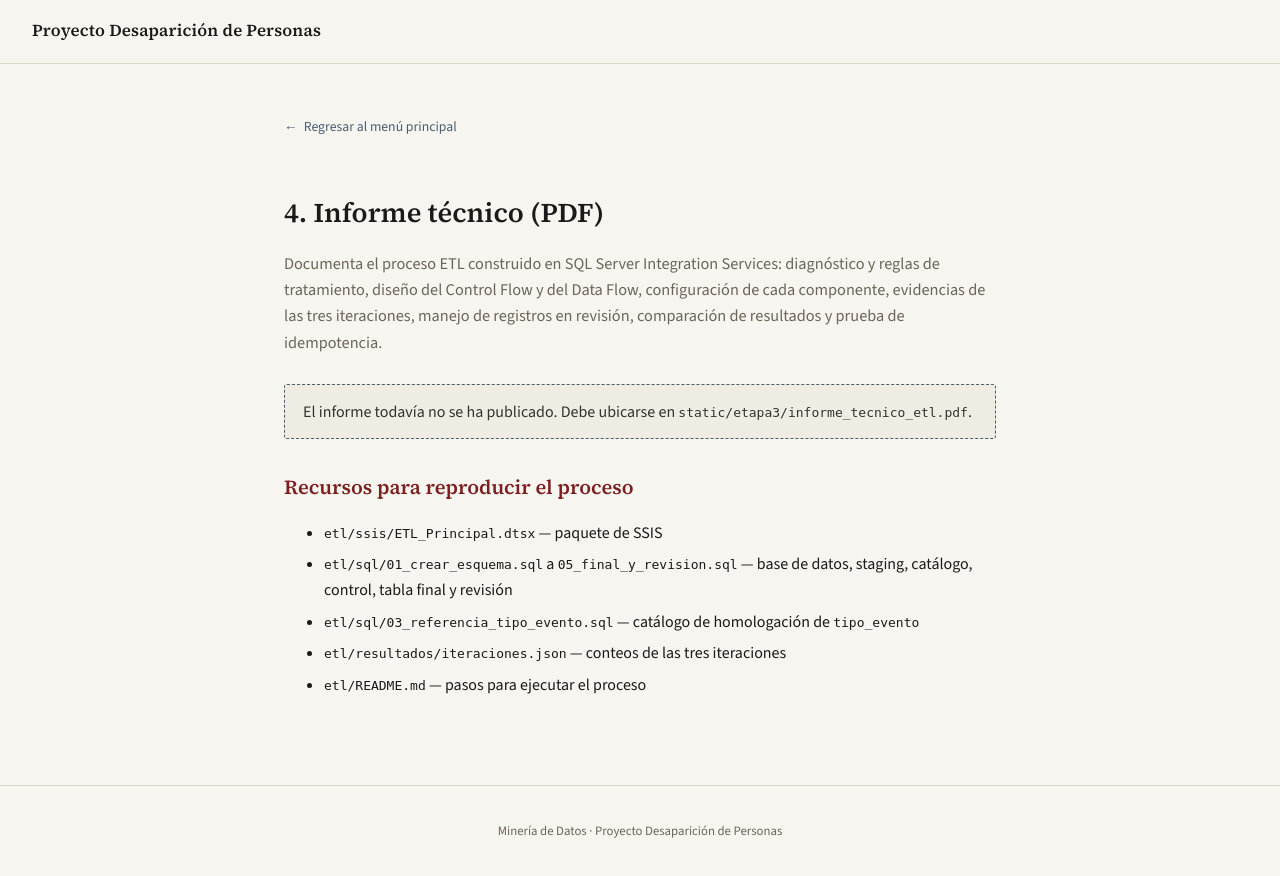
After one commit to Teffy-glicth/Poyecto_DesaparicionPersonas, a Flask app: page /etapa3/informe in a window 1280 px wide. The commit adds this page. Run offline with Flask 3, Linux system fonts and the light colour scheme.

Commit message:
Agregar vistas y resultados de Etapa 3

```diff
--- a/app.py
+++ b/app.py
@@ -1,9 +1,11 @@
 import csv
+import io
 import json
 import os
+import re
 from pathlib import Path
 
-from flask import Flask, abort, render_template, send_from_directory
+from flask import Flask, Response, abort, render_template, send_from_directory, url_for
 
 app = Flask(__name__)
 
@@ -33,6 +35,25 @@ ETAPA2_MENU = [
 ]
 ETAPA2_MENU_BY_SLUG = {item["slug"]: item for item in ETAPA2_MENU}
 
+ETAPA3_MENU = [
+    {"numero": 1, "slug": "reglas", "titulo": "Reglas de tratamiento"},
+    {"numero": 2, "slug": "diseno", "titulo": "Diseño del ETL en SSIS"},
+    {"numero": 3, "slug": "iteraciones", "titulo": "Resultados de las tres iteraciones"},
+    {"numero": 4, "slug": "informe", "titulo": "Informe técnico (PDF)"},
+    {"numero": 5, "slug": "video", "titulo": "Video de demostración"},
+]
+ETAPA3_MENU_BY_SLUG = {item["slug"]: item for item in ETAPA3_MENU}
+
+ETAPA3_STATIC = BASE_DIR / "static" / "etapa3"
+ETAPA3_INFORME = "informe_tecnico_etl.pdf"
+ETAPA3_VIDEO_LOCAL = "video_demostracion.mp4"
+RESULTADOS_ETL_PATH = BASE_DIR / "etl" / "resultados" / "iteraciones.json"
+# Enlace publico del video (YouTube "no listado" o Google Drive con permiso
+# "cualquier persona con el enlace"). Se puede definir aqui o con la variable
+# de entorno ETAPA3_VIDEO_URL en el servicio donde se publique la app.
+ETAPA3_VIDEO_URL = os.environ.get("ETAPA3_VIDEO_URL", "")
+REPO_URL = os.environ.get("REPO_URL", "")
+
 MUESTRA_MAX_FILAS = 50
 
 
@@ -41,6 +62,7 @@ def inject_menu():
     return {
         "etapa1_menu": ETAPA1_MENU,
         "etapa2_menu": ETAPA2_MENU,
+        "etapa3_menu": ETAPA3_MENU,
         "current_slug": None,
     }
 
@@ -243,5 +265,77 @@ def etapa2_pagina(slug):
         titulo=item["titulo"],
         current_slug=slug,
     )
+
+# ---------- Etapa 3 ----------
+
+def video_embed_url(url):
+    """Convierte un enlace de YouTube o Google Drive en su URL de inserción."""
+    if not url:
+        return None
+    m = re.search(r"(?:youtube\.com/watch\?v=|youtu\.be/|youtube\.com/shorts/)([\w-]{11})", url)
+    if m:
+        return f"https://www.youtube.com/embed/{m.group(1)}"
+    m = re.search(r"drive\.google\.com/file/d/([\w-]+)", url)
+    if m:
+        return f"https://drive.google.com/file/d/{m.group(1)}/preview"
+    return url
+
+
+def cargar_resultados_etl():
+    if not RESULTADOS_ETL_PATH.exists():
+        abort(500, description="Falta etl/resultados/iteraciones.json.")
+    with open(RESULTADOS_ETL_PATH, encoding="utf-8") as f:
+        return json.load(f)
+
+
+@app.route("/etapa3/iteraciones.csv")
+def descargar_iteraciones():
+    datos = cargar_resultados_etl()
+    campos = ["id_carga", "iteracion", "ejecucion", "flujo", "recibidos", "aceptados",
+              "duplicados", "revision", "ya_existian"]
+    salida = io.StringIO()
+    writer = csv.DictWriter(salida, fieldnames=campos, extrasaction="ignore")
+    writer.writeheader()
+    writer.writerows(datos["ejecuciones"])
+    return Response(
+        "\ufeff" + salida.getvalue(), mimetype="text/csv",
+        headers={"Content-Disposition": "attachment; filename=iteraciones_etl.csv"},
+    )
+
+
+@app.route("/etapa3/<slug>")
+def etapa3_pagina(slug):
+    if slug not in ETAPA3_MENU_BY_SLUG:
+        abort(404)
+
+    if slug in ("reglas", "diseno"):
+        return render_template(f"etapa3_{slug}.html", current_slug=slug)
+
+    if slug == "informe":
+        return render_template(
+            "etapa3_informe.html",
+            hay_informe=(ETAPA3_STATIC / ETAPA3_INFORME).exists(),
+            informe_url=url_for("static", filename=f"etapa3/{ETAPA3_INFORME}"),
+            repo_url=REPO_URL,
+            current_slug=slug,
+        )
+
+    if slug == "iteraciones":
+        return render_template(
+            "etapa3_iteraciones.html",
+            datos=cargar_resultados_etl(),
+            current_slug=slug,
+        )
+
+    video_local = (ETAPA3_STATIC / ETAPA3_VIDEO_LOCAL).exists()
+    return render_template(
+        "etapa3_video.html",
+        video_url=ETAPA3_VIDEO_URL,
+        video_embed=video_embed_url(ETAPA3_VIDEO_URL),
+        video_local_url=url_for("static", filename=f"etapa3/{ETAPA3_VIDEO_LOCAL}") if video_local else None,
+        current_slug=slug,
+    )
+
+
 if __name__ == "__main__":
     app.run(debug=True, port=int(os.environ.get("PORT", 5000)))
--- a/static/css/style.css
+++ b/static/css/style.css
@@ -338,3 +338,100 @@ th { background: var(--color-badge-bg); color: var(--color-text); font-weight: 6
 .tabla-diccionario td, .tabla-diccionario th { vertical-align: top; }
 .tabla-diccionario td:nth-child(3),
 .tabla-diccionario td:nth-child(5) { min-width: 220px; }
+/* ---------- Etapa 3 ---------- */
+.btn-secundario {
+    display: inline-block;
+    margin: 0 0 28px 10px;
+    font-size: 0.9rem;
+    font-weight: 500;
+    color: var(--color-secondary);
+}
+
+.visor-pdf {
+    height: 80vh;
+    min-height: 480px;
+    border: 1px solid var(--color-border);
+    border-radius: 4px;
+    background: var(--color-surface);
+    overflow: hidden;
+}
+
+.lista-recursos li { margin-bottom: 6px; }
+
+.video-wrap {
+    position: relative;
+    width: 100%;
+    aspect-ratio: 16 / 9;
+    background: #111;
+    border-radius: 4px;
+    overflow: hidden;
+    margin-bottom: 10px;
+}
+
+.video-wrap iframe,
+.video-wrap video {
+    position: absolute;
+    inset: 0;
+    width: 100%;
+    height: 100%;
+    border: 0;
+}
+
+.kpis {
+    display: grid;
+    grid-template-columns: repeat(auto-fit, minmax(150px, 1fr));
+    gap: 12px;
+    margin-bottom: 8px;
+}
+
+.kpi {
+    background: var(--color-surface);
+    border: 1px solid var(--color-border);
+    border-radius: 4px;
+    padding: 14px 16px;
+    display: flex;
+    flex-direction: column;
+}
+
+.kpi-valor {
+    font-family: var(--font-voice);
+    font-size: 1.6rem;
+    font-weight: 600;
+    font-variant-numeric: tabular-nums;
+}
+
+.kpi-label { color: var(--color-muted); font-size: 0.82rem; }
+.kpi-rev .kpi-valor { color: var(--color-primary); }
+
+.tabla-numeros { font-size: 0.82rem; }
+.tabla-numeros th, .tabla-numeros td { padding: 7px 7px; }
+.tabla-numeros td { text-align: right; font-variant-numeric: tabular-nums; }
+.tabla-numeros td.texto { text-align: left; }
+
+.iteracion-card {
+    background: var(--color-surface);
+    border: 1px solid var(--color-border);
+    border-left: 3px solid var(--color-secondary);
+    border-radius: 4px;
+    padding: 4px 20px 10px;
+    margin-bottom: 16px;
+}
+
+.iteracion-card .sub {
+    margin-bottom: 0;
+    font-weight: 600;
+    font-size: 0.9rem;
+    color: var(--color-secondary);
+}
+
+.iteracion-card ul { margin-top: 4px; }
+
+.evidencia { margin: 0 0 24px; }
+
+.evidencia img {
+    width: 100%;
+    border: 1px solid var(--color-border);
+    border-radius: 4px;
+}
+
+.evidencia figcaption { color: var(--color-muted); font-size: 0.85rem; margin-top: 6px; }
--- /dev/null
+++ b/templates/etapa3_informe.html
@@ -0,0 +1,44 @@
+{% extends "base.html" %}
+{% block title %}Etapa 3 — Informe técnico{% endblock %}
+{% block content %}
+<section class="page">
+    <h1>4. Informe técnico (PDF)</h1>
+    <p class="lead">
+        Documenta el proceso ETL construido en SQL Server Integration Services: diagnóstico y reglas
+        de tratamiento, diseño del Control Flow y del Data Flow, configuración de cada componente,
+        evidencias de las tres iteraciones, manejo de registros en revisión, comparación de
+        resultados y prueba de idempotencia.
+    </p>
+
+    {% if hay_informe %}
+    <a class="btn-descarga" href="{{ informe_url }}" download>⬇ Descargar informe técnico (PDF)</a>
+    <a class="btn-secundario" href="{{ informe_url }}" target="_blank" rel="noopener">Abrir en otra pestaña</a>
+
+    <div class="visor-pdf">
+        <object data="{{ informe_url }}#view=FitH" type="application/pdf" width="100%" height="100%">
+            <p class="nota">
+                Tu navegador no muestra PDF incrustados.
+                <a href="{{ informe_url }}">Abre el informe aquí</a>.
+            </p>
+        </object>
+    </div>
+    {% else %}
+    <p class="placeholder-note">
+        El informe todavía no se ha publicado. Debe ubicarse en
+        <code>static/etapa3/informe_tecnico_etl.pdf</code>.
+    </p>
+    {% endif %}
+
+    <h2>Recursos para reproducir el proceso</h2>
+    <ul class="lista-recursos">
+        <li><code>etl/ssis/ETL_Principal.dtsx</code> — paquete de SSIS</li>
+        <li><code>etl/sql/01_crear_esquema.sql</code> a <code>05_final_y_revision.sql</code> — base de datos, staging, catálogo, control, tabla final y revisión</li>
+        <li><code>etl/sql/03_referencia_tipo_evento.sql</code> — catálogo de homologación de <code>tipo_evento</code></li>
+        <li><code>etl/resultados/iteraciones.json</code> — conteos de las tres iteraciones</li>
+        <li><code>etl/README.md</code> — pasos para ejecutar el proceso</li>
+    </ul>
+    {% if repo_url %}
+    <p><a href="{{ repo_url }}" target="_blank" rel="noopener">Ver el repositorio en GitHub →</a></p>
+    {% endif %}
+</section>
+{% endblock %}
```
Also changed, not shown: etl/resultados/iteraciones.json (added, +90 -0 lines), templates/etapa3_video.html (added, +45 -0 lines), templates/index.html (+18 -1 lines), etl/README.md (added), static/etapa3/capturas/calidad_tabla_final.png (added), static/etapa3/capturas/conciliacion_iteraciones.png (added), static/etapa3/capturas/idempotencia_lookup.png (added), static/etapa3/capturas/idempotencia_sqlcmd.png (added).
